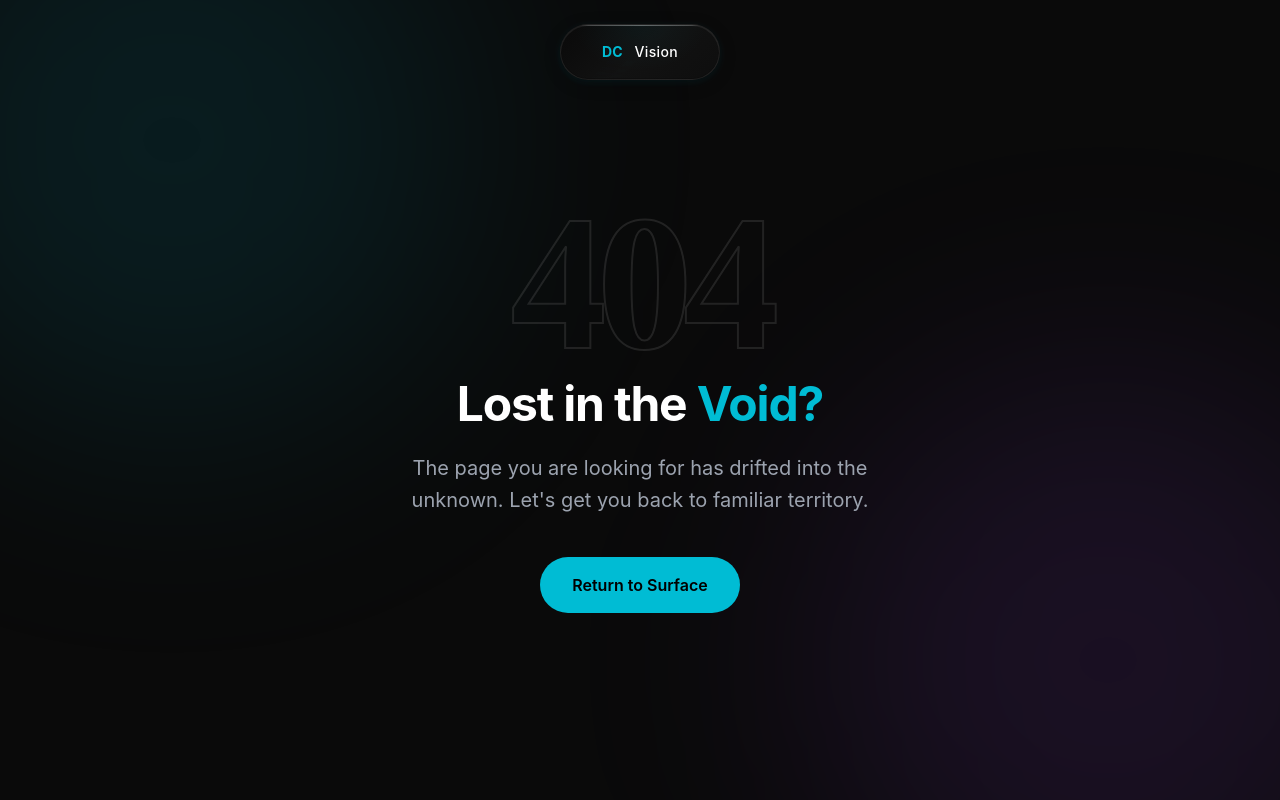
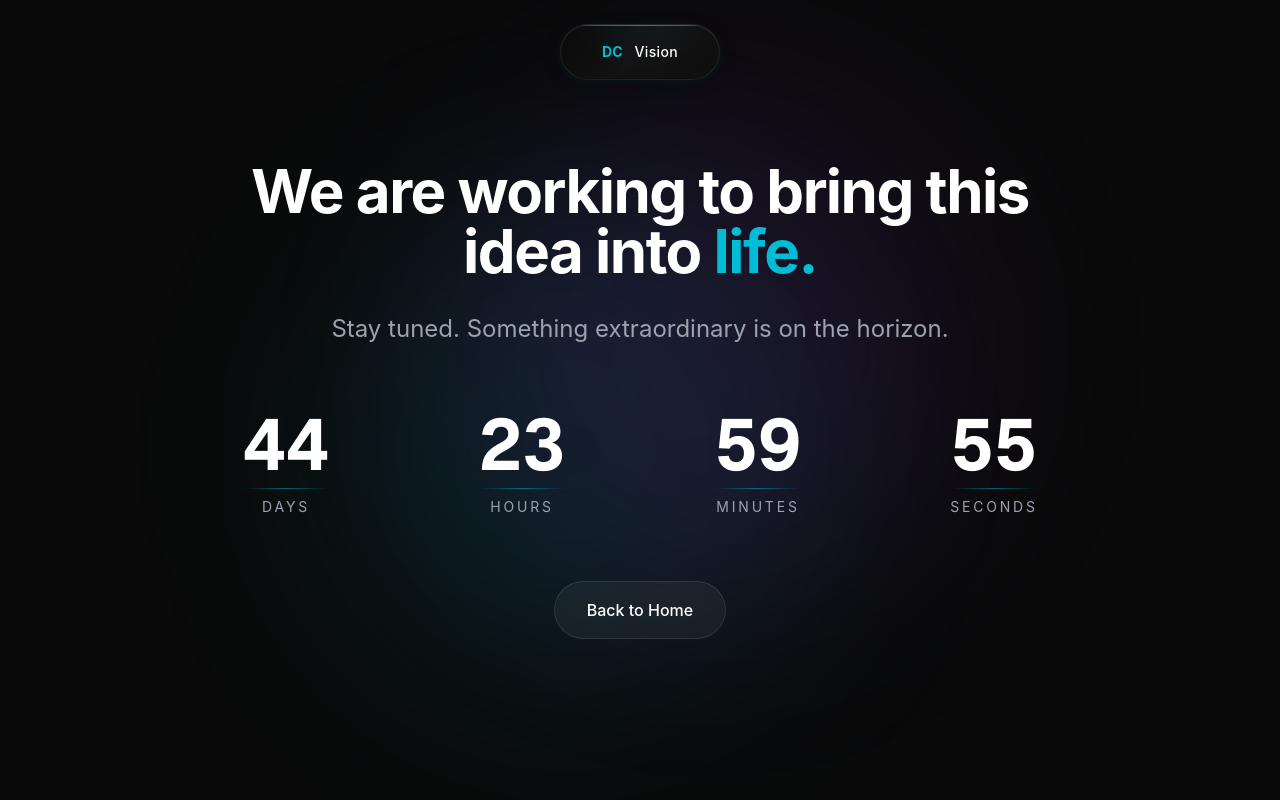
Before and after one commit to KlaerAI/klaerai, a Next.js app: page /coming-soon in a window 1280 px wide. Before the commit this address had no page. Built offline with nearby package versions, Linux system fonts and the light colour scheme.

Commit message:
made new page

```diff
--- /dev/null
+++ b/app/coming-soon/page.tsx
@@ -0,0 +1,120 @@
+"use client";
+
+import React, { useState, useEffect } from "react";
+import Link from "next/link";
+import { motion } from "framer-motion";
+import { Header } from "../components/layout/Header";
+
+// Target date: 45 days from now
+const TARGET_DAYS = 45;
+
+export default function ComingSoon() {
+    const [timeLeft, setTimeLeft] = useState({
+        days: 0,
+        hours: 0,
+        minutes: 0,
+        seconds: 0,
+    });
+
+    useEffect(() => {
+        // Set target date only on client side to avoid hydration mismatch
+        const targetDate = new Date();
+        targetDate.setDate(targetDate.getDate() + TARGET_DAYS);
+
+        const calculateTimeLeft = () => {
+            const difference = +targetDate - +new Date();
+            let newTimeLeft = {
+                days: 0,
+                hours: 0,
+                minutes: 0,
+                seconds: 0,
+            };
+
+            if (difference > 0) {
+                newTimeLeft = {
+                    days: Math.floor(difference / (1000 * 60 * 60 * 24)),
+                    hours: Math.floor((difference / (1000 * 60 * 60)) % 24),
+                    minutes: Math.floor((difference / 1000 / 60) % 60),
+                    seconds: Math.floor((difference / 1000) % 60),
+                };
+            }
+            return newTimeLeft;
+        };
+
+        // Initial calculation
+        setTimeLeft(calculateTimeLeft());
+
+        const timer = setInterval(() => {
+            setTimeLeft(calculateTimeLeft());
+        }, 1000);
+
+        return () => clearInterval(timer);
+    }, []);
+
+    return (
+        <div className="relative bg-[var(--black-primary)] min-h-screen text-[var(--white-primary)] font-sans selection:bg-[var(--accent-cyan)] selection:text-black flex flex-col">
+            <Header />
+
+            <main className="flex-grow flex items-center justify-center relative overflow-hidden px-6">
+                {/* Background Gradients */}
+                <div className="absolute inset-0 overflow-hidden pointer-events-none">
+                    <div className="absolute top-1/4 left-1/4 w-[500px] h-[500px] bg-[var(--accent-cyan)]/10 rounded-full blur-[100px]" />
+                    <div className="absolute bottom-1/4 right-1/4 w-[500px] h-[500px] bg-purple-500/10 rounded-full blur-[100px]" />
+                </div>
+
+                <div className="relative z-10 text-center max-w-4xl mx-auto">
+                    <motion.div
+                        initial={{ opacity: 0, y: 30 }}
+                        animate={{ opacity: 1, y: 0 }}
+                        transition={{ duration: 0.8, ease: [0.76, 0, 0.24, 1] }}
+                    >
+                        <h1 className="text-4xl md:text-6xl font-bold mb-8 tracking-tight">
+                            We are working to bring this idea into{" "}
+                            <span className="text-[var(--accent-cyan)]">life.</span>
+                        </h1>
+
+                        <p className="text-[var(--gray-body)] text-xl md:text-2xl mb-16 max-w-2xl mx-auto">
+                            Stay tuned. Something extraordinary is on the horizon.
+                        </p>
+
+                        {/* Countdown Timer */}
+                        <div className="grid grid-cols-2 md:grid-cols-4 gap-8 md:gap-12 mb-16">
+                            <TimeUnit value={timeLeft.days} label="Days" />
+                            <TimeUnit value={timeLeft.hours} label="Hours" />
+                            <TimeUnit value={timeLeft.minutes} label="Minutes" />
+                            <TimeUnit value={timeLeft.seconds} label="Seconds" />
+                        </div>
+
+                        <Link href="/">
+                            <motion.button
+                                whileHover={{ scale: 1.05 }}
+                                whileTap={{ scale: 0.95 }}
+                                className="px-8 py-4 bg-white/5 border border-white/10 text-white font-medium rounded-full hover:bg-[var(--accent-cyan)] hover:text-black hover:border-transparent transition-all duration-300 backdrop-blur-sm"
+                            >
+                                Back to Home
+                            </motion.button>
+                        </Link>
+                    </motion.div>
+                </div>
+            </main>
+        </div>
+    );
+}
+
+function TimeUnit({ value, label }: { value: number; label: string }) {
+    return (
+        <div className="flex flex-col items-center">
+            <div className="relative">
+                <span className="text-5xl md:text-7xl font-bold font-mono tabular-nums leading-none block">
+                    {value.toString().padStart(2, "0")}
+                </span>
+                <span
+                    className="absolute -bottom-2 left-0 right-0 h-[1px] bg-gradient-to-r from-transparent via-[var(--accent-cyan)] to-transparent opacity-50"
+                />
+            </div>
+            <span className="mt-4 text-sm uppercase tracking-[0.2em] text-[var(--gray-body)]">
+                {label}
+            </span>
+        </div>
+    );
+}
--- a/app/components/home/Services.tsx
+++ b/app/components/home/Services.tsx
@@ -2,6 +2,7 @@
 
 import React, { useRef, useState, useEffect } from "react";
 import { motion, useInView, AnimatePresence } from "framer-motion";
+import Link from "next/link";
 
 // --- Data ---
 
@@ -131,9 +132,15 @@ export function Services() {
 
           {/* Services Grid */}
           <div className="lg:w-[60%] grid grid-cols-1 md:grid-cols-2 gap-x-8 gap-y-12 md:gap-y-16">
-            {SERVICES.map((item, index) => (
-              <ServiceCard key={item.id} item={item} index={index} />
-            ))}
+            {SERVICES.map((item, index) =>
+              index === 0 ? (
+                <Link key={item.id} href="/coming-soon" className="block">
+                  <ServiceCard item={item} index={index} />
+                </Link>
+              ) : (
+                <ServiceCard key={item.id} item={item} index={index} />
+              )
+            )}
           </div>
         </div>
       </div>
```
